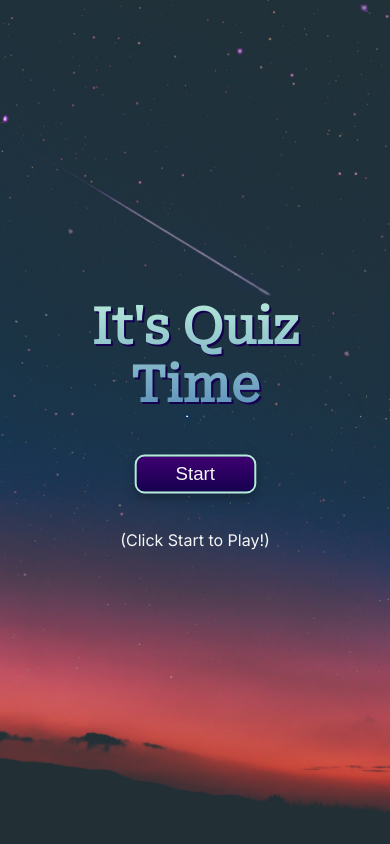
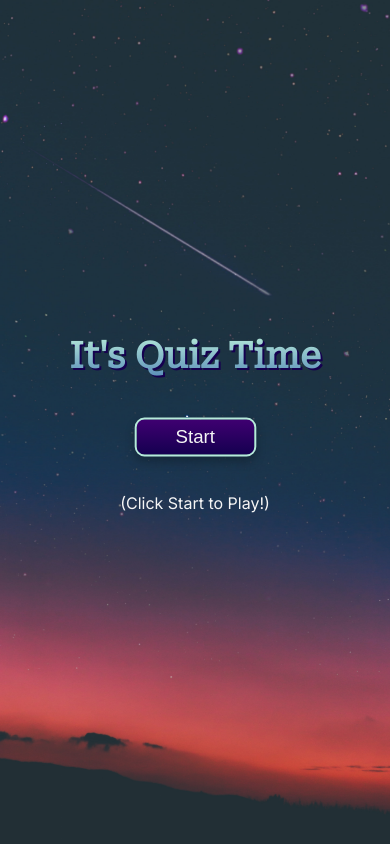
Before and after one commit to Punzalan123/quiz-app, a React (Create React App) app: page / in a window 390 px wide. Built offline with nearby package versions, Linux system fonts and the light colour scheme.

Commit message:
Small Device responsive

```diff
--- a/src/App.styles.ts
+++ b/src/App.styles.ts
@@ -51,6 +51,11 @@ export const Wrapper = styled.div`
         text-align: center;
         margin: 20px;
 
+    }
+    @media (max-width:576px ) {
+        h1{
+            font-size: 36px;
+        }
     }
 
     .start, .next{
```
